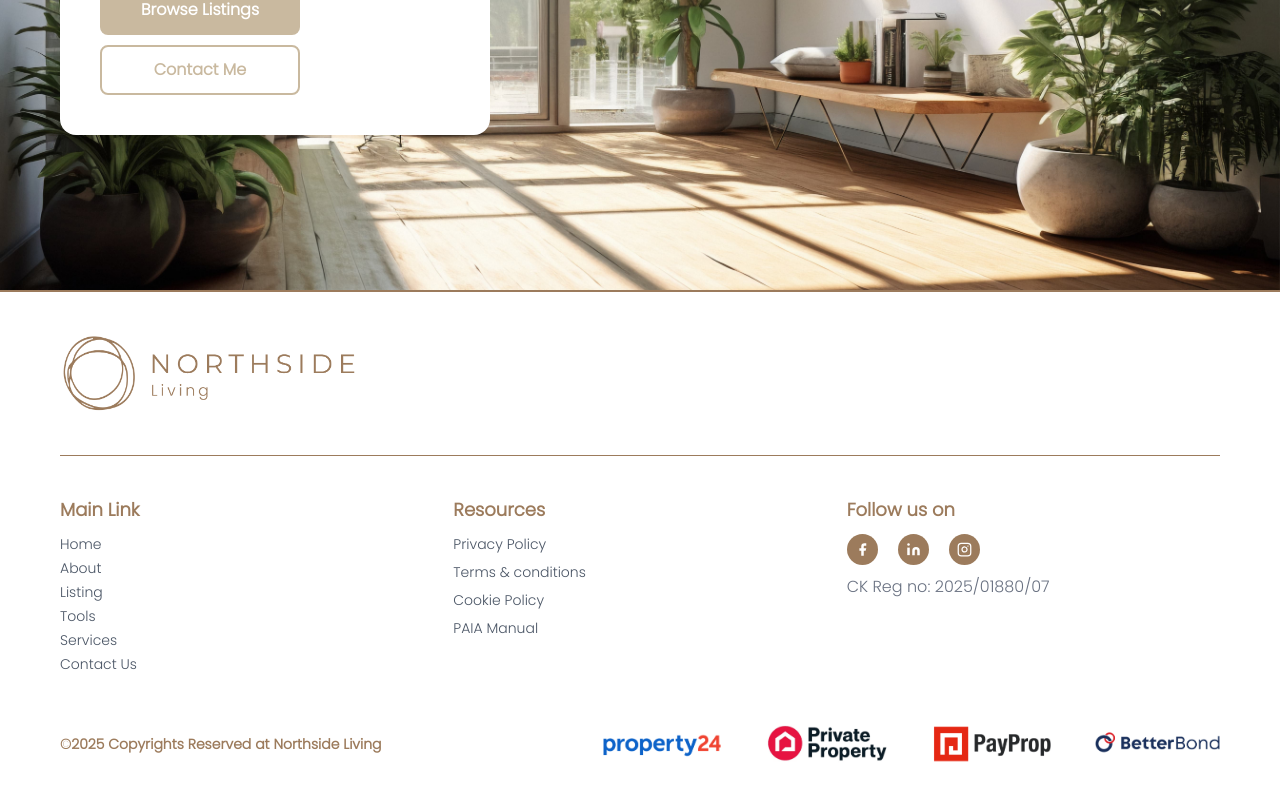
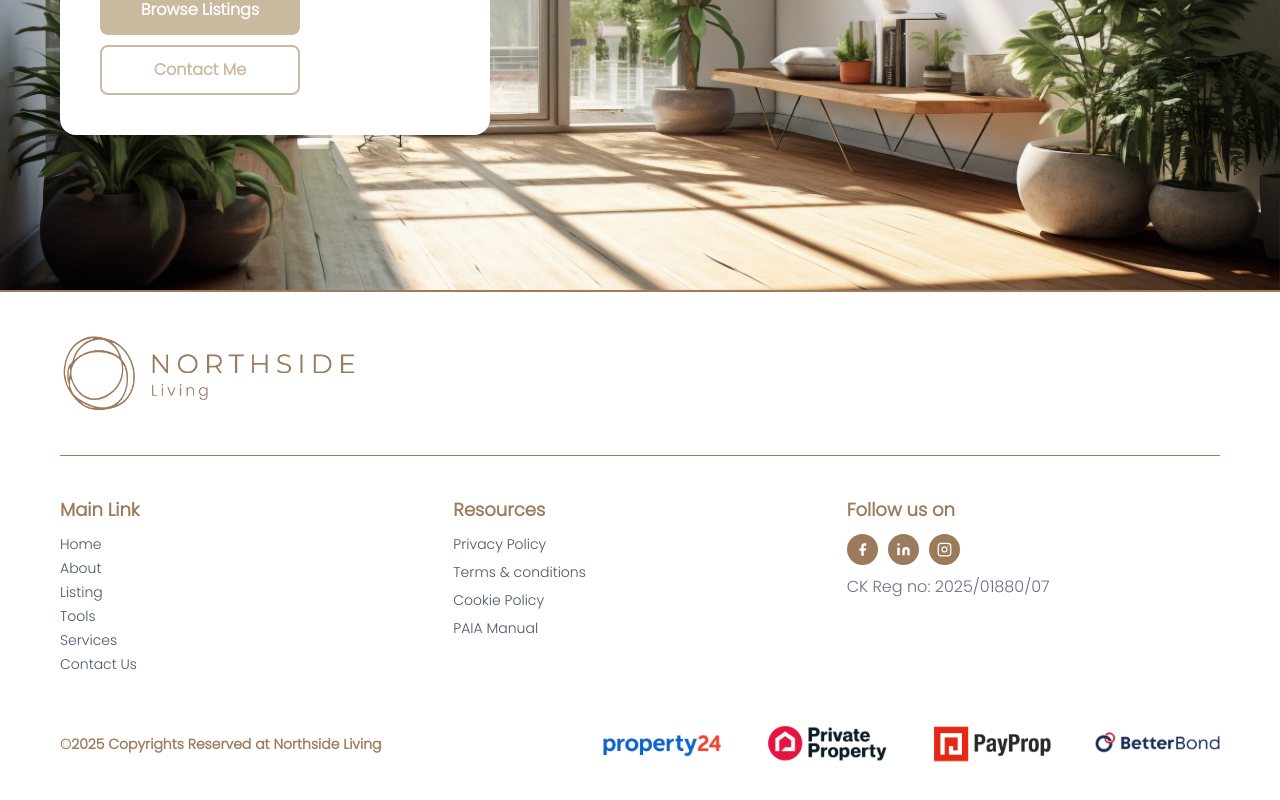
Before and after one commit to AlvaroP2003/northsideliving, a React (Vite) app: page / in a window 1280 px wide. Shown: the part 550-1350 px from the top of the page. Built offline with nearby package versions, Linux system fonts and the light colour scheme.

Commit message:
Fixed spacing in footer

```diff
--- a/src/Pages/Components/Footer.jsx
+++ b/src/Pages/Components/Footer.jsx
@@ -32,7 +32,7 @@ export default function Footer() {
                 </div>
                 <div className="flex flex-col gap-2.5">
                     <h2 className="text-lg text-[#9c7b5c] font-semibold">Follow us on</h2>
-                    <div className="flex gap-5">
+                    <div className="flex gap-2.5">
                         <div className="flex justify-between items-center bg-[#9c7b5c] p-2 rounded-full"><Facebook size={15} fill="white" stroke="none"/></div>
                         <div className="flex justify-between items-center bg-[#9c7b5c] p-2 rounded-full"><Linkedin size={15} fill="white" stroke="none"/></div>
                         <div className="flex justify-between items-center bg-[#9c7b5c] p-2 rounded-full"><Instagram size={15} stroke="white"/></div>
```
